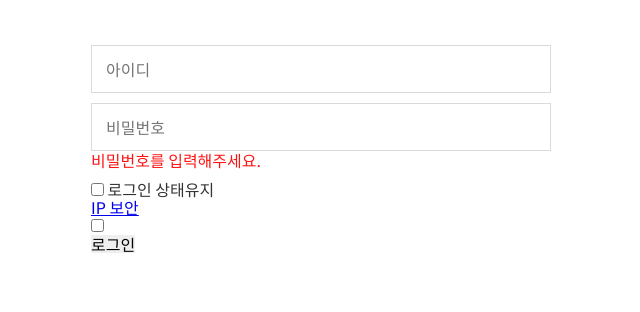
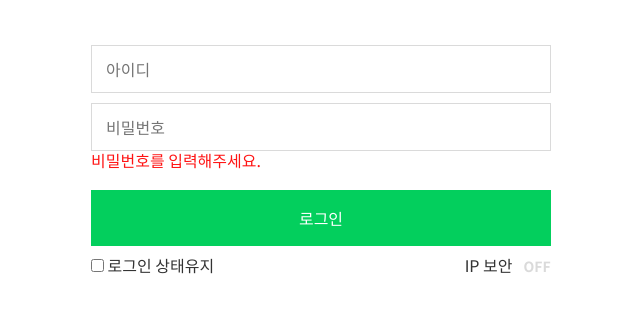
Before and after one commit to min7767/NaverSass, a website: page index.html in a window 1280 px wide. Shown: the part 152-464 px from the top of the page, without its empty margins (319-959 px from the left). Drawn offline with Linux system fonts and the light colour scheme.

Commit message:
IP 보안 디자인 완성

```diff
--- a/index.html
+++ b/index.html
@@ -21,7 +21,7 @@
       <form action="https://formspree.io/f/mrgrplje" method="POST" class="loginForm">
         <fieldset>
           <legend>로그인 폼</legend>
-          <div class="loginForm__contaier">
+          <div class="loginForm__container">
             <div class="userEmail">
               <div class="formControl formControlUser">
                 <label for="userEmail" class="a11yHidden formControl__label">아이디</label>
@@ -48,12 +48,15 @@
                 IP 보안
               </a>
               <div class="formControl ipSecurity">
-                <input type="checkbox" aria-label="IP 보안" class="formControl__checkbox" name="ipSecurity" id="ipSecurity">
-                <label for="ipSecurity" class="formControl__label ipSecurityLabel"></label>
+                <input type="checkbox" aria-label="IP 보안" class="formControl__checkbox ipSecurityCheckbox" name="ipSecurity" id="ipSecurity">
+                <label for="ipSecurity" class="formControl__label ipSecurityLabel">
+                  <span class="onoff-switch"></span>
+                </label>
+
               </div>
             </div>
-            <div class="formControl">
-              <button type="submit" class="formControl__button buttonLogin">
+            <div class="formControl loginButton">
+              <button type="submit" class="formControl__button">
                 로그인
               </button>
             </div>
--- a/sass/_login.scss
+++ b/sass/_login.scss
@@ -42,9 +42,12 @@
     @include a11y;
   }
 
+ &__container{
+   @include flexbox (column);
+ }
 }
 
-//asdf
+//로그인 비밀번호
 .userEmail, .userPassword{
   margin-bottom: em(10px);
 }
@@ -67,17 +70,10 @@
 
       &:focus{
         outline: 0;
-        background-color: alpha;
+        background-color: lightgray;
       }
     }
 }
-
-
-
-
-
-
-
 
 .errorMessage{
   color: $red;
@@ -87,3 +83,64 @@
 .is--invalid .errorMessage{
   display: block;
 }
+
+//기능
+.userSelectInfo{
+  order: 1;
+  @include flexbox;
+}
+
+//IP Security link
+.ipSecurityLink{
+  margin-left: auto;
+  text-decoration: none;
+  color: inherit;
+}
+
+//IP Security Checkbox
+.ipSecurity{
+  //CHECKBOX INPUT
+  &Checkbox{
+     position:absolute;
+     width: 1px;
+     height: 1px;
+     opacity: 0;
+  }
+
+  //CHECKBOX LABEL
+  &Label::before{
+    display: inline-block;
+    width: em(36px);
+    padding: 0em(4px);
+    font-size: rem(14px);
+   content: "OFF";
+   font-weight: 700;
+   margin-left: em(8px);
+   color: $secondary;
+  }
+
+  &Checkbox:checked + &Label::before{
+    content: "ON";
+    color:$primary;
+  }
+
+  &Checkbox:focus + &Label::before{
+    box-shadow: 0 0 0 2px $outline;
+    border-radius: 4px;
+  }
+}
+
+//login button
+.loginButton{
+  margin: em(10px) 0;
+  background-color: $primary;
+  color: $default;
+
+  .formControl__button{
+  background-color: inherit;
+  color: inherit;
+  width: 100%;
+  padding: em(19px) em(16px);
+}
+
+}
--- a/sass/_variable.scss
+++ b/sass/_variable.scss
@@ -6,6 +6,7 @@ $red: #ff1414;
 $silverdark: #666;
 $blackdark:#333;
 $blackalpha10: rgba(#000, 0.1);
+$blue: rgb(62, 59, 245);
 
 $default:$white;
 $primary: $green;
@@ -13,3 +14,4 @@ $secondary: $silverlight;
 $text: $blackdark;
 $alpha: $blackalpha10;
 $warning: $red;
+$outline: $blue;
```
Also changed, not shown: css/style.css, 1 other file.
